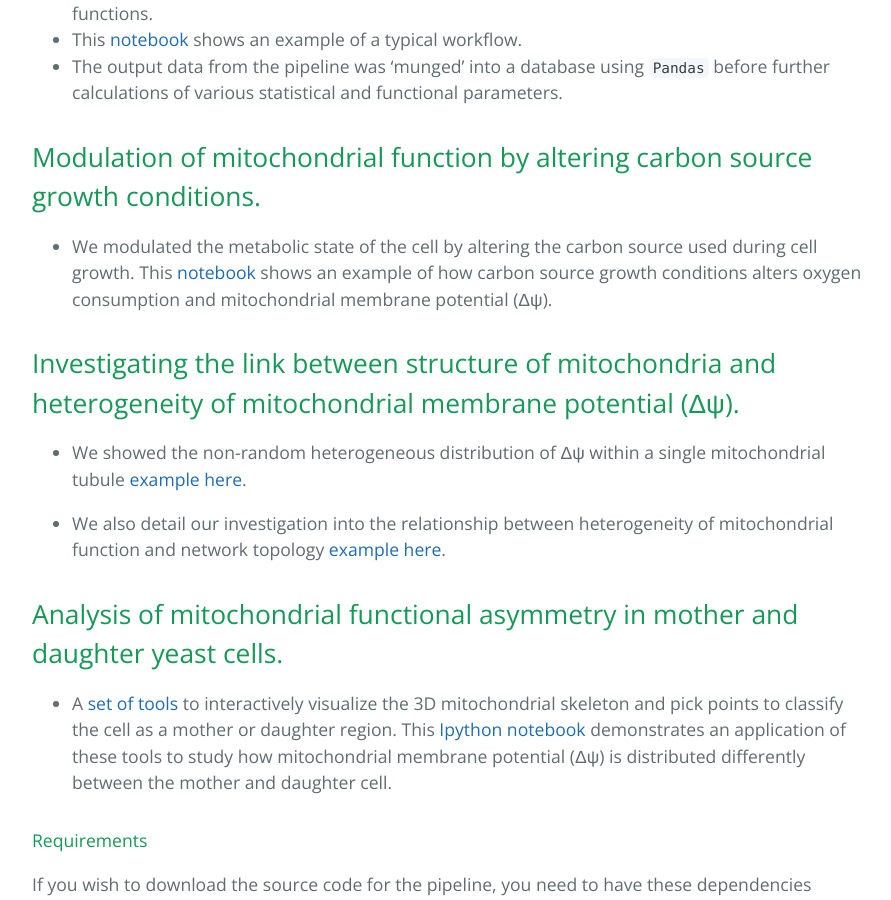
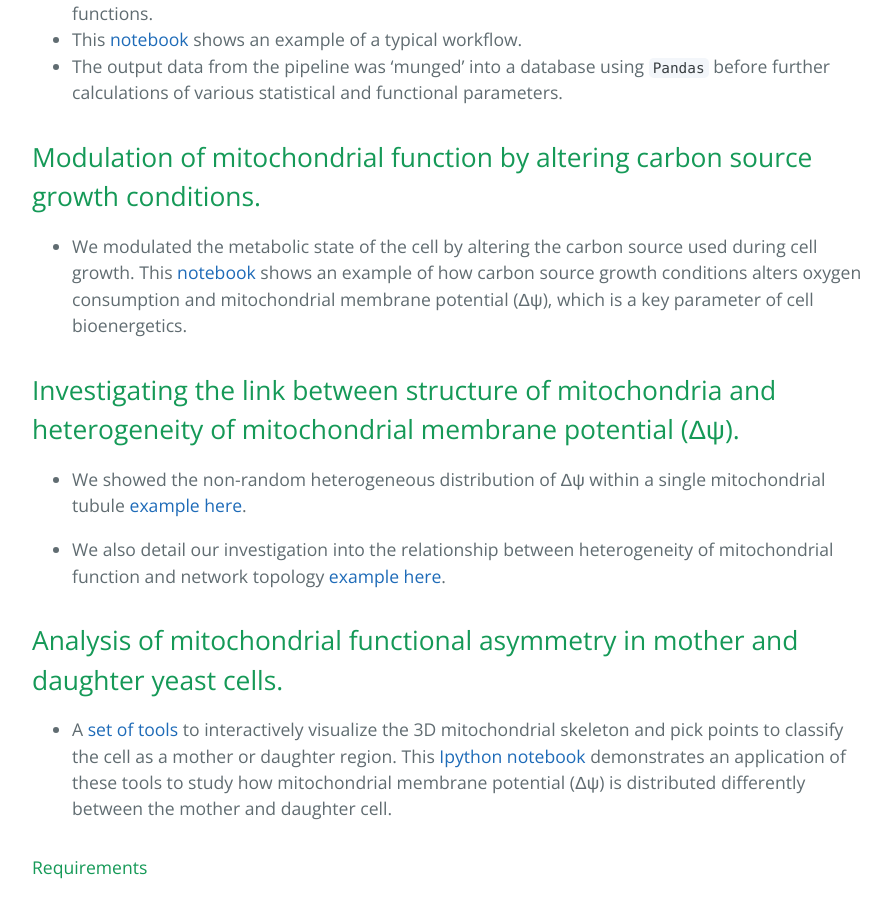
Before and after one commit to moosekaka/moosekaka.github.io, a Jekyll site: the page built from research/index.md, in a window 1280 px wide and 900 px high, scrolled down 1266 px. Shown: the whole window, without its empty margins (192-1083 px from the left). Built offline with Jekyll 4.4.1, drawn with Linux system fonts in a browser that asks for light colours.

Commit message:
minor fix

```diff
--- a/research/index.md
+++ b/research/index.md
@@ -15,7 +15,7 @@ Developing a set of open-source computational tools in Python to perform multi-s
 - The output data from the pipeline was 'munged' into a database using [`Pandas`](http://pandas.pydata.org/pandas-docs/stable/) before further calculations of various statistical and functional parameters.
 
 ## Modulation of mitochondrial function by altering carbon source growth conditions.
-- We modulated the metabolic state of the cell by altering the carbon source used during cell growth. This [notebook](https://github.com/moosekaka/sweepython/blob/master/o2_vr_dy_panel.ipynb) shows an example of how carbon source growth conditions alters oxygen consumption and mitochondrial membrane potential (Δψ).
+- We modulated the metabolic state of the cell by altering the carbon source used during cell growth. This [notebook](https://github.com/moosekaka/sweepython/blob/master/o2_vr_dy_panel.ipynb) shows an example of how carbon source growth conditions alters oxygen consumption and mitochondrial membrane potential (Δψ), which is a key parameter of cell bioenergetics.
 
 ## Investigating the link between structure of mitochondria and heterogeneity of mitochondrial membrane potential (Δψ).
 - We showed the non-random heterogeneous distribution of Δψ within a single mitochondrial tubule [example here](https://github.com/moosekaka/sweepython/tree/master/tubuleHet).
```
